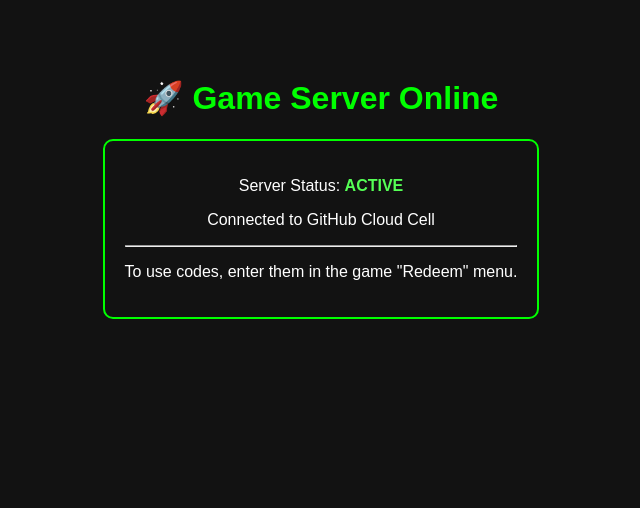
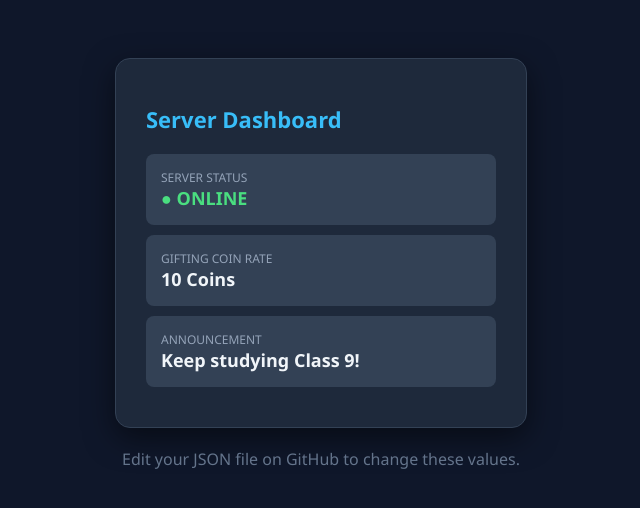
Before and after one commit to Shivansh-149/Sever, a plain HTML site: page index.html in a window 1280 px wide. Shown: the whole page, without its empty margins (319-959 px from the left). Drawn offline with Linux system fonts and the light colour scheme.

Commit message:
Revamp HTML structure and styling for dashboard

```diff
--- a/index.html
+++ b/index.html
@@ -1,21 +1,40 @@
 <!DOCTYPE html>
 <html>
 <head>
-    <title>Game Server - Cloud Cell</title>
+    <meta charset="UTF-8">
+    <title>Game Control Panel</title>
     <style>
-        body { font-family: sans-serif; background: #121212; color: white; text-align: center; padding: 50px; }
-        .box { border: 2px solid #00ff00; padding: 20px; display: inline-block; border-radius: 10px; }
-        h1 { color: #00ff00; }
-        .status { color: #55ff55; font-weight: bold; }
+        body { font-family: 'Segoe UI', sans-serif; background: #0f172a; color: white; display: flex; flex-direction: column; align-items: center; padding: 50px; }
+        .panel { background: #1e293b; padding: 30px; border-radius: 15px; box-shadow: 0 10px 30px rgba(0,0,0,0.5); width: 350px; border: 1px solid #334155; }
+        h1 { color: #38bdf8; font-size: 22px; margin-bottom: 20px; }
+        .data-item { background: #334155; padding: 15px; border-radius: 8px; margin-bottom: 10px; text-align: left; }
+        .label { color: #94a3b8; font-size: 12px; display: block; }
+        .value { font-size: 18px; font-weight: bold; color: #f1f5f9; }
+        .status-on { color: #4ade80; }
     </style>
 </head>
 <body>
-    <h1>🚀 Game Server Online</h1>
-    <div class="box">
-        <p>Server Status: <span class="status">ACTIVE</span></p>
-        <p>Connected to GitHub Cloud Cell</p>
-        <hr>
-        <p>To use codes, enter them in the game "Redeem" menu.</p>
+
+    <div class="panel">
+        <h1>Server Dashboard</h1>
+
+        <div class="data-item">
+            <span class="label">SERVER STATUS</span>
+            <span class="value status-on">● ONLINE</span>
+        </div>
+
+        <div class="data-item">
+            <span class="label">GIFTING COIN RATE</span>
+            <span class="value">10 Coins</span>
+        </div>
+
+        <div class="data-item">
+            <span class="label">ANNOUNCEMENT</span>
+            <span class="value" id="msg">Keep studying Class 9!</span>
+        </div>
     </div>
+
+    <p style="color: #64748b; margin-top: 20px;">Edit your JSON file on GitHub to change these values.</p>
+
 </body>
-</html>
+                                                </html>
```
